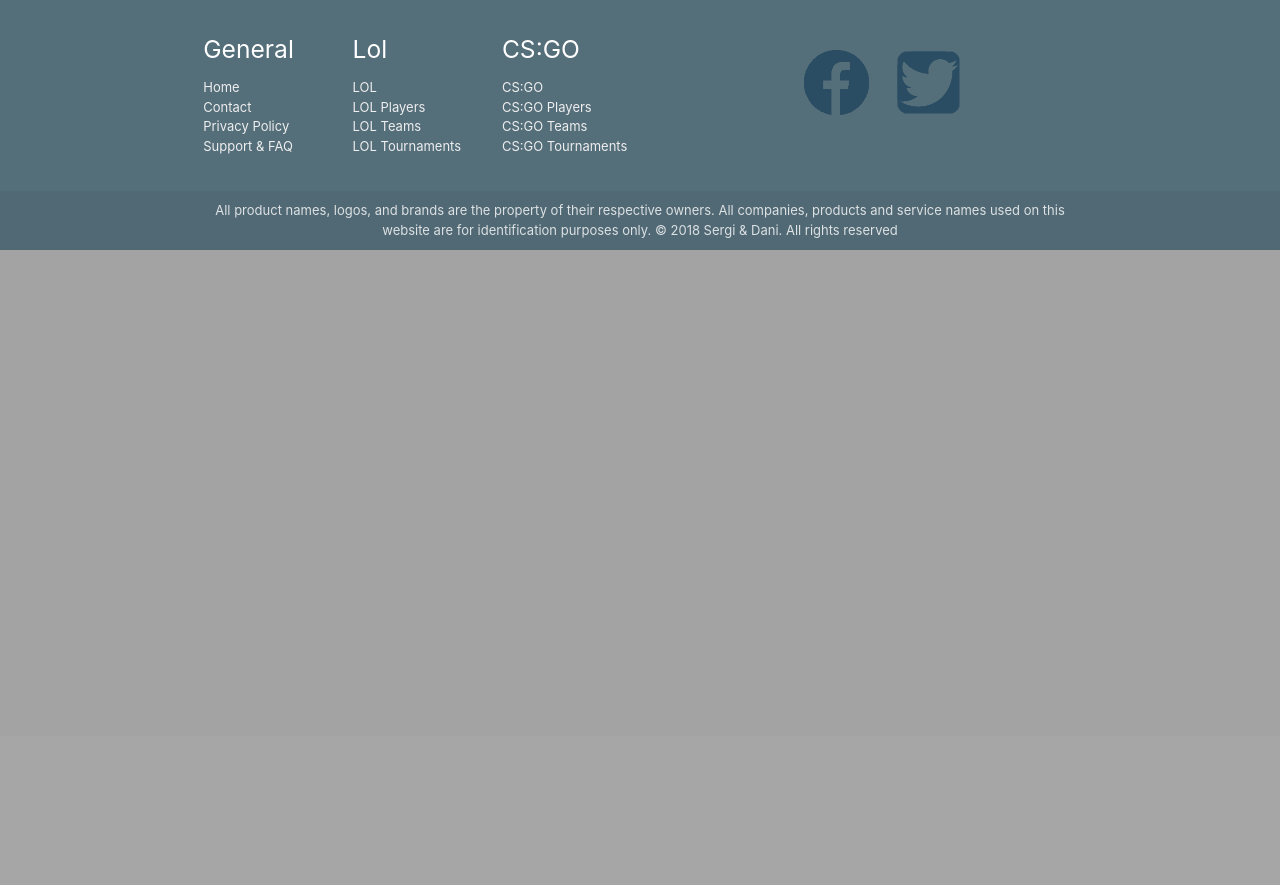
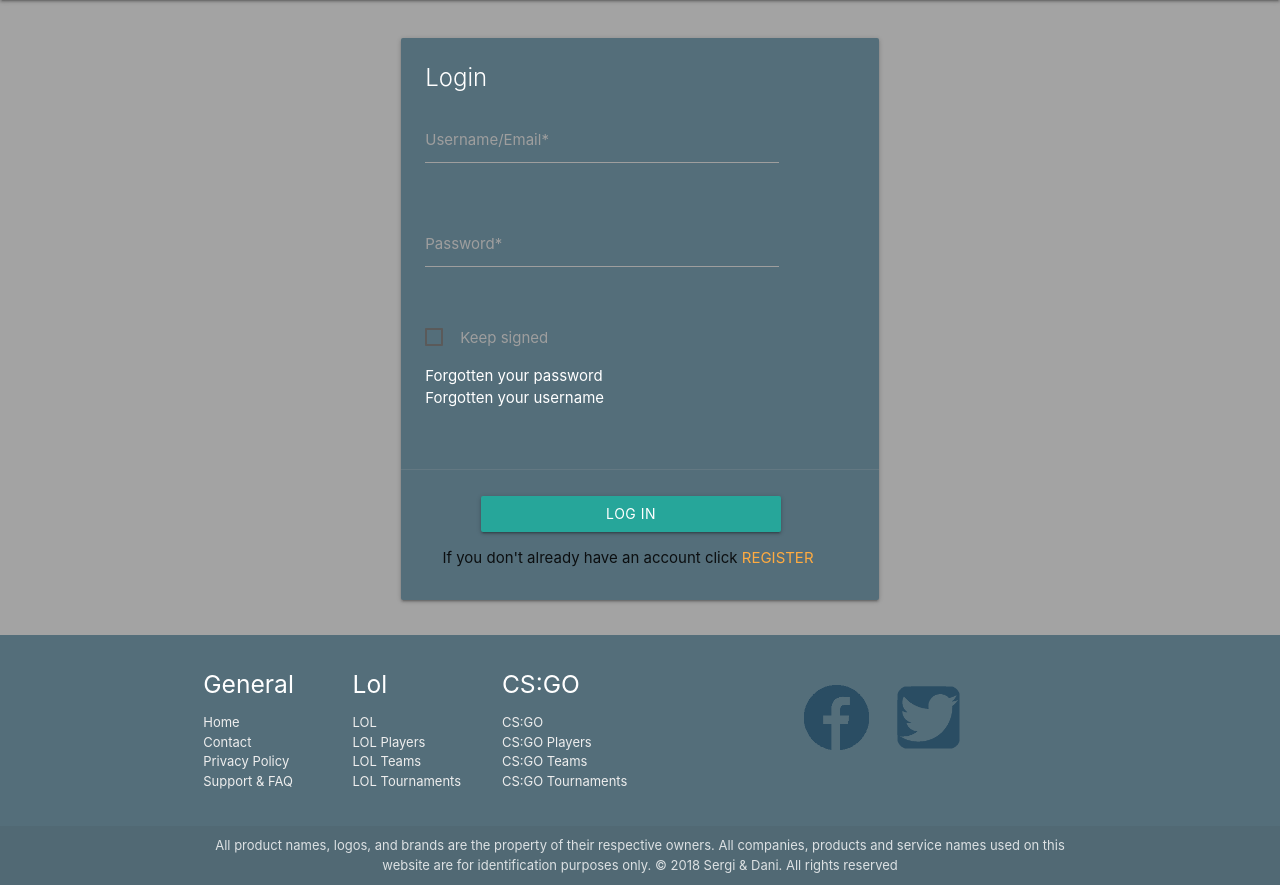
Before and after one commit to danimendezromero/ProyectoDaniSergi, a PHP site: page /Login.php in a window 1280 px wide. Shown: the part 64-949 px from the top of the page. Before the commit the page ends 314 px from the top, so only its background shows below. Run offline with PHP 8.4, Linux system fonts and the light colour scheme.

Commit message:
registro y login con BBDD

```diff
--- a/TeamWeb/Login.php
+++ b/TeamWeb/Login.php
@@ -1,3 +1,4 @@
+<?php include('assets/php/server.php') ?>
 <!DOCTYPE html>
 <html>
   <head>
@@ -20,7 +21,49 @@
   <body>
     <?php include('assets/php/navbar.php') ?>
     <!-- ========== Start of Content ============== -->
+    <div class="row" style="padding-top:30px; Width:500px">
+        <div class="col s12">
+          <div class="card blue-grey darken-1">
+            <form method="post" action="login.php">
+            <div class="card-content white-text">
+              <span class="card-title">Login</span>
+              <?php include('assets/php/errors.php'); ?>
+              <div class="row">
+                <div class="input-field col s10">
+                  <input id="last_name" type="text" class="validate" name="username">
+                  <label for="last_name">Username/Email*</label>
+                </div>
+              </div>
+              <div class="row cuadrado2">
+                <div class="input-field col s10">
+                  <input id="password" type="password" class="validate" name="password">
+                  <label for="password">Password*</label>
+                </div>
+              </div>
+              <div class="row cuadrado2">
+                <div class="input-field col s10">
+                  <p>
+                    <label>
+                      <input type="checkbox" />
+                      <span style="margin-bottom: 15px;">Keep signed</span>
+                    </label>
+                  </p>
+                  <p><a href="" class="white-text">Forgotten your password</a></p>
+                  <p><a href="" class="white-text">Forgotten your username</a></p>
+                  <p>
+                </div>
+              </div>
 
+            </div>
+            <div class="card-action cuadrado1">
+
+              <button type="submit" class="waves-effect waves-light btn" name="login_user" style="margin-left:13%; margin-top:10px; width:300px;">Log In</button>
+              <p class="f1" style="text-align:center">If you don't already have an account click <a href="">Register</a></p>
+            </div>
+          </form>
+          </div>
+        </div>
+      </div>
 
 
     <!-- ========== End of Content ============== -->
--- a/TeamWeb/Register.php
+++ b/TeamWeb/Register.php
@@ -10,7 +10,7 @@
   <link rel="stylesheet" href="">
   <!-- ========== CSS ============== -->
   <link rel="stylesheet" href="assets/css/materialize.min.css">
-  <link rel="stylesheet" href="assets/css/estils.css">
+  <link rel="stylesheet" href="assets/css/estils.css?v=<?php echo time(); ?>">
   <!-- ========== Icons ============== -->
   <link href="https://fonts.googleapis.com/icon?family=Material+Icons" rel="stylesheet">
   <!-- ========== JavaScript ============== -->
@@ -38,7 +38,7 @@
            </div>
            <div class="row">
              <div class="input-field col s10">
-               <input id="email" type="text" class="validate" name="email" autocomplete="off">
+               <input id="email" type="email" class="validate" name="email" autocomplete="off">
                <label for="email">Email*</label>
              </div>
            </div>
--- a/TeamWeb/assets/php/server.php
+++ b/TeamWeb/assets/php/server.php
@@ -7,7 +7,7 @@
 $errors = array();
 
 // connect to the database
-$db = mysqli_connect('localhost', 'root', '', 'registration');
+$db = mysqli_connect('localhost', 'root', '', 'teamweb');
 
 // REGISTER USER
 if (isset($_POST['reg_user'])) {
@@ -24,7 +24,7 @@
 
   // first check the database to make sure
   // a user does not already exist with the same username and/or email
-  $user_check_query = "SELECT * FROM users WHERE username='$username' OR email='$email' LIMIT 1";
+  $user_check_query = "SELECT * FROM usuario WHERE nickname='$username' OR email='$email' LIMIT 1";
   $result = mysqli_query($db, $user_check_query);
   $user = mysqli_fetch_assoc($result);
 
@@ -40,21 +40,20 @@
 
   // Finally, register user if there are no errors in the form
   if (count($errors) == 0) {
-  	$password = md5($password_1);//encrypt the password before saving in the database
+  	$password = md5($password);//encrypt the password before saving in the database
 
-  	$query = "INSERT INTO users (username, email, password)
+  	$query = "INSERT INTO usuario (nickname, email, password)
   			  VALUES('$username', '$email', '$password')";
   	mysqli_query($db, $query);
   	$_SESSION['username'] = $username;
-  	$_SESSION['success'] = "You are now logged in";
-  	header('location: Login.html');
+  	header('location: Login.php');
   }
 }
 // LOGIN USER
 if (isset($_POST['login_user'])) {
   $username = mysqli_real_escape_string($db, $_POST['username']);
   $password = mysqli_real_escape_string($db, $_POST['password']);
-
+  var_dump($username);
   if (empty($username)) {
   	array_push($errors, "Username is required");
   }
@@ -64,12 +63,11 @@
 
   if (count($errors) == 0) {
   	$password = md5($password);
-  	$query = "SELECT * FROM users WHERE username='$username' AND password='$password'";
+  	$query = "SELECT * FROM usuario WHERE nickname='$username' AND password='$password'";
   	$results = mysqli_query($db, $query);
   	if (mysqli_num_rows($results) == 1) {
   	  $_SESSION['username'] = $username;
-  	  $_SESSION['success'] = "You are now logged in";
-  	  header('location: index.php');
+  	  header('location: Home.php');
   	}else {
   		array_push($errors, "Wrong username/password combination");
   	}
```
